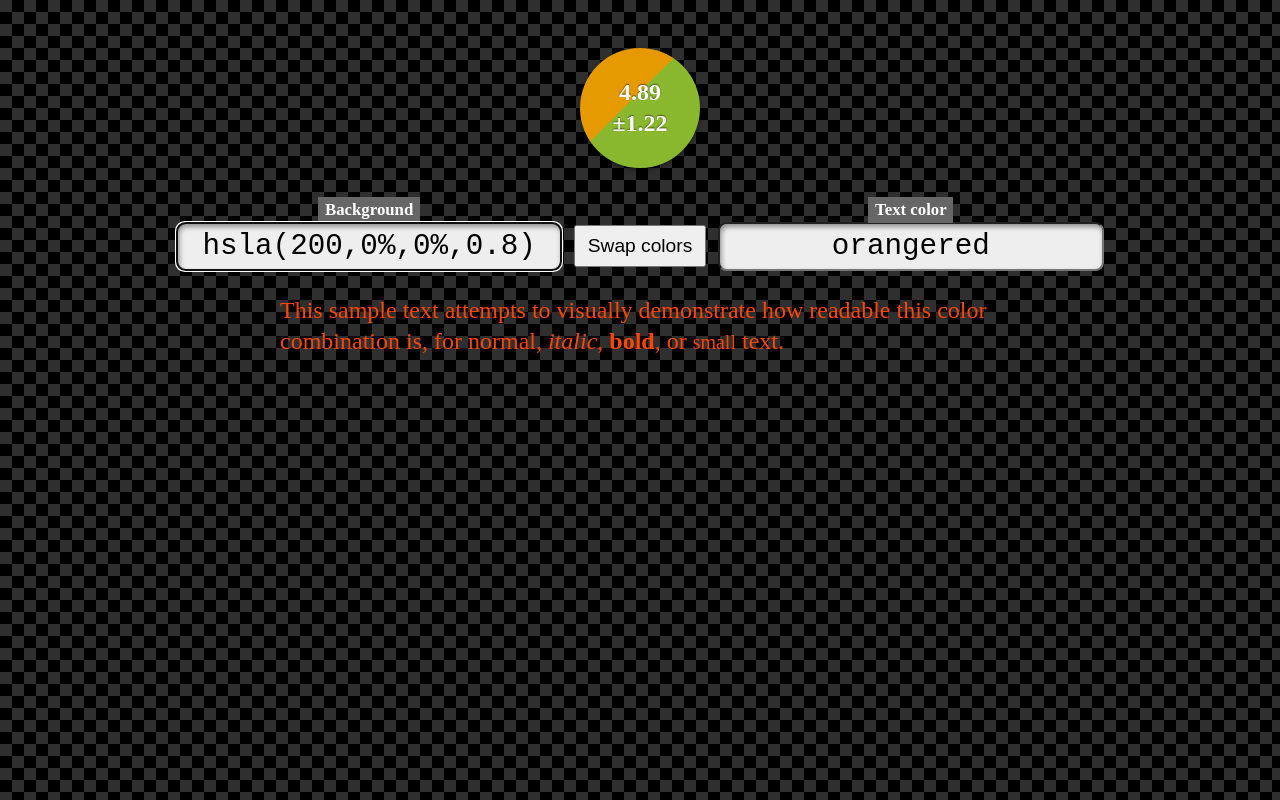
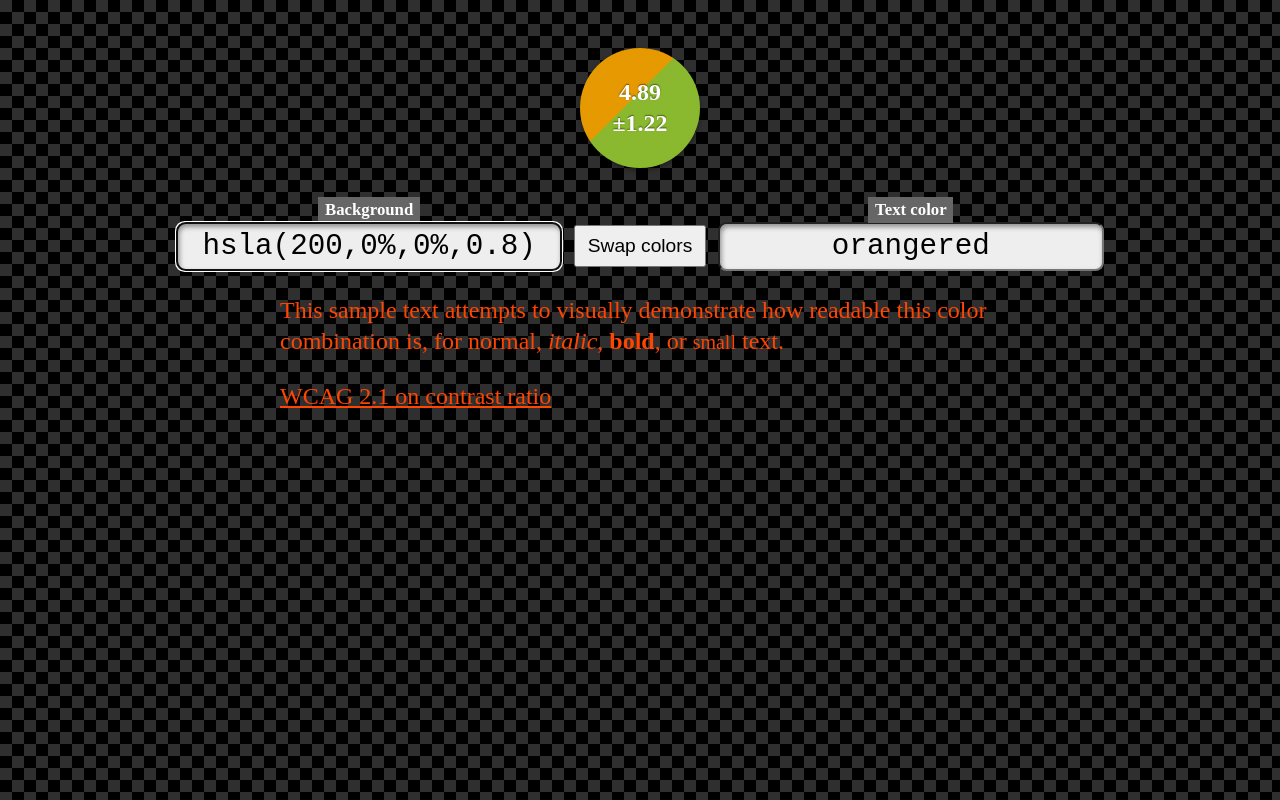
Before and after one commit to xi/contrast, a plain HTML site: page index.html in a window 1280 px wide. Drawn offline with Linux system fonts and the light colour scheme.

Commit message:
link to WCAG

```diff
--- a/index.html
+++ b/index.html
@@ -26,6 +26,7 @@
 
 	<div id="display">
 		<p>This sample text attempts to visually demonstrate how readable this color combination is, for normal, <i>italic</i>, <b>bold</b>, or <small>small</small> text.</p>
+		<p><a href="https://www.w3.org/TR/WCAG/#contrast-minimum">WCAG 2.1 on contrast ratio</a></p>
 	</div>
 
 	<script src="contrast.js" type="module"></script>
--- a/style.css
+++ b/style.css
@@ -80,6 +80,10 @@ body {
 	margin-inline: auto;
 }
 
+#display a {
+	color: inherit;
+}
+
 .gradient {
 	display: flex;
 	block-size: 5em;
```
